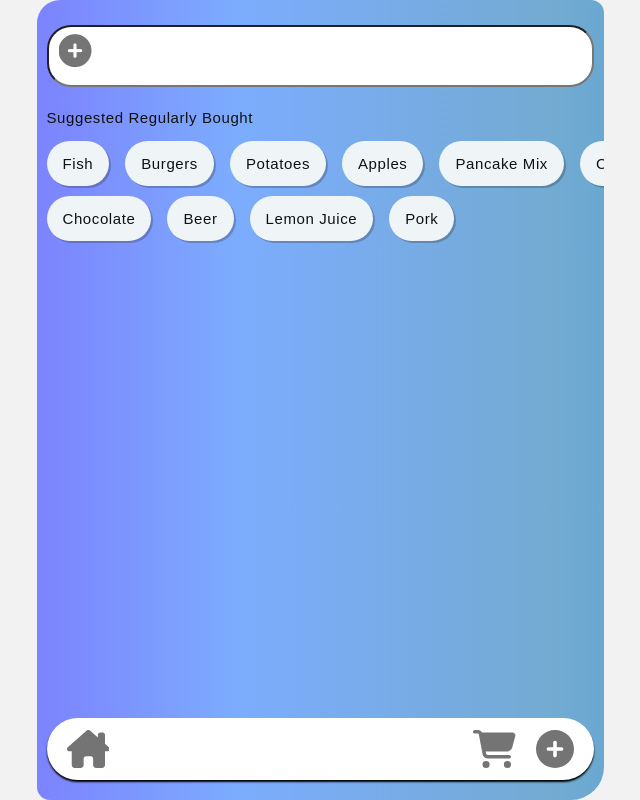
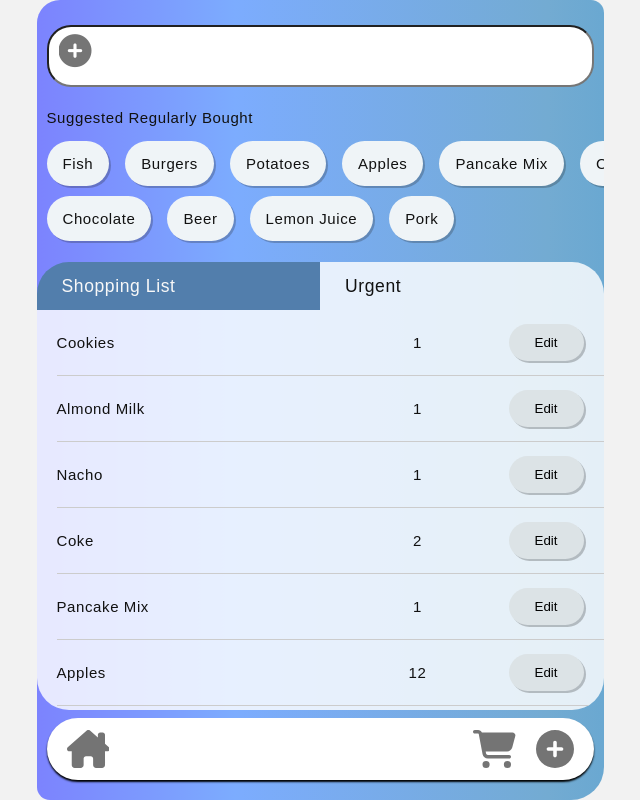
Before and after one commit to siramsay/shop-app-vue3, a Vue app: page / in a window 1280 px wide. Shown: the whole page, without its empty margins (320-960 px from the left). Built offline with nearby package versions, Linux system fonts and the light colour scheme.

Commit message:
Urgent list: remove () &  v-if=item.isUrgent (not working)

```diff
--- a/index.html
+++ b/index.html
@@ -20,7 +20,9 @@
 
   </head>
   <body>
-    <div id="app"></div>
+    <main>
+      <div id="app"></div>
+    </main>
     <script type="module" src="/src/main.ts"></script>
   </body>
 </html>
--- a/src/App.vue
+++ b/src/App.vue
@@ -235,6 +235,53 @@ export default {
   </div>
 
   <!-- Lists -->
+
+  <div class="tabs">
+    <h3 v-on:click="currentList = false" v-bind:class="(currentList === true)?'blue':''">Shopping List</h3>
+    <h3 v-on:click="currentList = true" v-bind:class="(currentList === false)?'orange':''">Urgent</h3>
+  </div>
+
+  <!-- isUrgent -->
+  <section v-if="currentList === true" class="sl-wrapper">
+    <div class="sl-inner-wrapper">
+      <div class="sl">
+        <ul>
+          <li v-for="(item, index) in shopList.slice().reverse()">  <!-- Not working v-if="item.isUrgent" -->
+            <span class="item" v-if="!item.edit">
+              <span class="product-title">{{ item.product }}</span>
+              <span class="wrapper-button">
+                <span>{{ item.quantity }}</span>
+              </span>
+              <button v-on:click="item.edit = 'edit'" class="button-round">Edit</button> <!-- v-on:click="$set(item, 'edit', !item.edit)" -->
+            </span>
+
+            <div class="item" v-if="item.edit">
+              <span class="product-title">{{ item.product }}</span>
+
+              <span class="wrapper-button">
+                   <button :disabled="item.quantity <= 1" v-on:click="item.quantity = item.quantity-1">
+                     <svg xmlns="http://www.w3.org/2000/svg" height="1em" viewBox="0 0 512 512"><!--! Font Awesome Free 6.4.2 by @fontawesome - https://fontawesome.com License - https://fontawesome.com/license (Commercial License) Copyright 2023 Fonticons, Inc. --><path d="M256 512A256 256 0 1 0 256 0a256 256 0 1 0 0 512zM184 232H328c13.3 0 24 10.7 24 24s-10.7 24-24 24H184c-13.3 0-24-10.7-24-24s10.7-24 24-24z"/></svg>
+                   </button>
+                  <input v-model="item.quantity" class="edit-input">
+                   <button v-on:click="item.quantity = item.quantity+1">
+                     <svg xmlns="http://www.w3.org/2000/svg" height="1em" viewBox="0 0 512 512">
+                     <!--! Font Awesome Free 6.4.2 by @fontawesome - https://fontawesome.com License - https://fontawesome.com/license (Commercial License) Copyright 2023 Fonticons, Inc. -->
+                     <path d="M256 512A256 256 0 1 0 256 0a256 256 0 1 0 0 512zM232 344V280H168c-13.3 0-24-10.7-24-24s10.7-24 24-24h64V168c0-13.3 10.7-24 24-24s24 10.7 24 24v64h64c13.3 0 24 10.7 24 24s-10.7 24-24 24H280v64c0 13.3-10.7 24-24 24s-24-10.7-24-24z"/>
+                     </svg>
+                   </button>
+                </span>
+
+              <button v-on:click="item.edit = false" class="button-round">Save</button>
+              <!--<span></span>-->
+            </div>
+
+
+          </li>
+        </ul>
+      </div>
+    </div>
+  </section>
+
   <!-- End Lists -->
 
   <nav>
```
